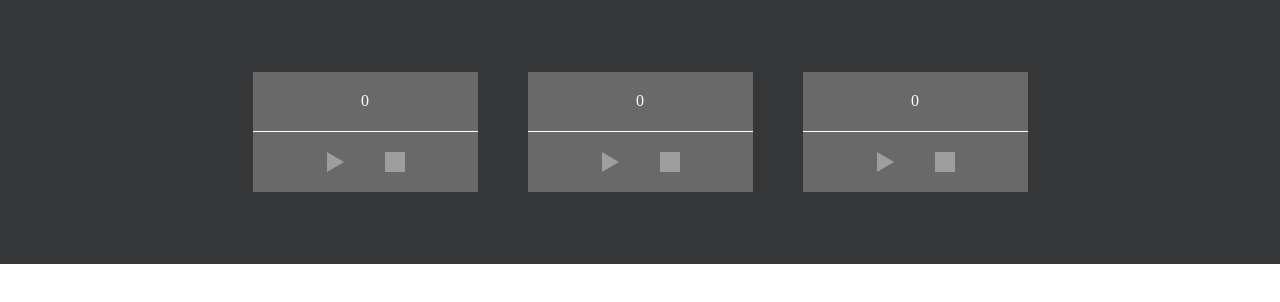
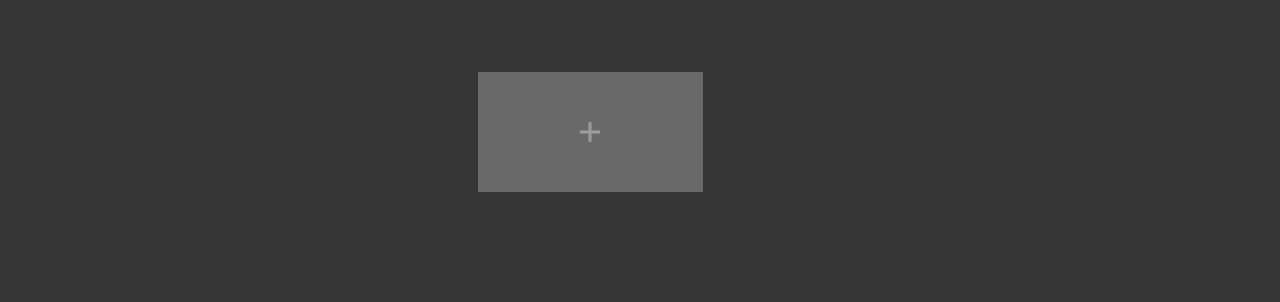
Before and after one commit to vatosarmat/vue_timers, a Vue app: page / in a window 1280 px wide. Shown: the top 302 px of the page. Built offline with nearby package versions, Linux system fonts and the light colour scheme.

Commit message:
Timer addition

```diff
--- a/src/App.vue
+++ b/src/App.vue
@@ -1,13 +1,25 @@
 <template>
   <div :class="$style.root">
-    <Timer />
-    <Timer />
-    <Timer />
+    <Timer v-for="id in ids" :key="id" />
+    <div className="card">
+      <IconButton @click="onNewTimerClick"><Plus /></IconButton>
+    </div>
   </div>
 </template>
 
 <script setup lang="ts">
 import Timer from './components/Timer.vue'
+import IconButton from './components/controls/IconButton.vue'
+import Plus from './components/icons/Plus.vue'
+
+import { ref } from 'vue'
+
+const nextId = ref(1)
+const ids = ref<number[]>([])
+
+const onNewTimerClick = () => {
+  ids.value.push(nextId.value++)
+}
 </script>
 
 <style module lang="scss">
@@ -19,6 +31,5 @@ import Timer from './components/Timer.vue'
   row-gap: map-get($layout, spacing) * 9;
   padding-top: map-get($layout, spacing) * 14 + 2px;
   padding-bottom: map-get($layout, spacing) * 14 + 2px;
-  background-color: map-get($palette, gray, black);
 }
 </style>
--- /dev/null
+++ b/src/components.scss
@@ -0,0 +1,16 @@
+@use './theme.scss' as *;
+@forward './theme.scss';
+
+body {
+  background-color: map-get($palette, gray, black);
+}
+
+.card {
+  display: flex;
+  align-items: center;
+  justify-content: center;
+  flex-direction: column;
+  width: map-get($layout, block, width);
+  height: map-get($layout, block, height);
+  background-color: map-get($palette, gray, cardBg);
+}
--- a/src/components/Timer.vue
+++ b/src/components/Timer.vue
@@ -1,5 +1,5 @@
 <template>
-  <div :class="$style.root">
+  <div className="card">
     <div :class="$style.display">{{ displayDuration }}</div>
     <div :class="$style.buttons">
       <IconButton @click="onPauseClick" v-if="isActive">
@@ -57,15 +57,8 @@ const onResetClick = () => {
 </script>
 
 <style module lang="scss">
-.root {
-  display: flex;
-  flex-direction: column;
-  width: map-get($layout, block, width);
-  height: map-get($layout, block, height);
-  background-color: map-get($palette, gray, timerBg);
-}
-
 .display {
+  width: 100%;
   flex-grow: 1;
   display: flex;
   align-items: center;
--- /dev/null
+++ b/src/components/icons/Plus.vue
@@ -0,0 +1,18 @@
+<template>
+  <svg
+    width="20"
+    height="20"
+    viewBox="0 0 20 20"
+    fill="none"
+    xmlns="http://www.w3.org/2000/svg"
+  >
+    <rect x="8.5" width="3" height="20" fill="currentColor" />
+    <rect
+      y="11.5"
+      width="3"
+      height="20"
+      transform="rotate(-90 0 11.5)"
+      fill="currentColor"
+    />
+  </svg>
+</template>
--- a/src/theme.scss
+++ b/src/theme.scss
@@ -3,7 +3,7 @@ $palette: (
   gray: (
     white: #ffffff,
     button: #9e9e9e,
-    timerBg: #696969,
+    cardBg: #696969,
     black: #353638,
   ),
 );
--- a/vite.config.ts
+++ b/vite.config.ts
@@ -7,7 +7,7 @@ export default defineConfig({
   css: {
     preprocessorOptions: {
       scss: {
-        additionalData: `@use "./src/theme.scss" as *;\n`,
+        additionalData: `@use "./src/components.scss" as *;\n`,
       },
     },
   },
```
